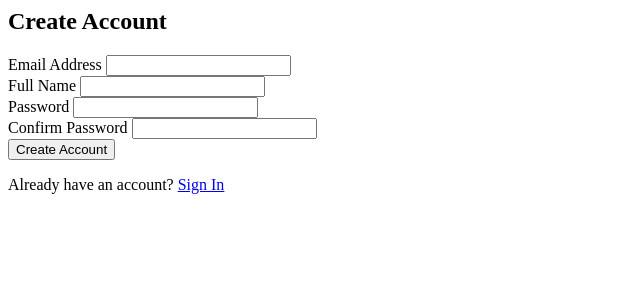
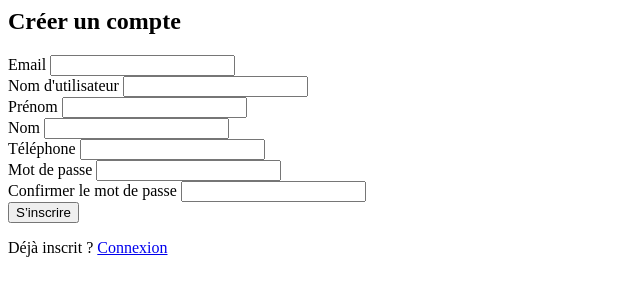
Before and after one commit to Elyes-B/Mini-Projet, a PHP site: page /register.phtml in a window 1280 px wide. Shown: the top 300 px of the page, without its empty margins (0-640 px from the left). Run offline with PHP 8.4, Linux system fonts and the light colour scheme.

Commit message:
signin and register modified

```diff
--- a/home.php
+++ b/home.php
@@ -1,4 +1,10 @@
 <?php
+
+session_start();
+if (!isset($_SESSION['client_id'])) {
+    header('Location: signin.php');
+    exit();
+}
 $products = [
 ['id' => 1, 'name' => 'Huawei MediaPad', 'price' => 225, 'oldPrice' => 300, 'badge' => '-25%', 'category' => 'featured'],
 ['id' => 2, 'name' => 'Sony MDRZX310W', 'price' => 379, 'oldPrice' => null, 'badge' => null, 'category' => 'best-rated'],
--- a/register.phtml
+++ b/register.phtml
@@ -1,39 +1,62 @@
-
 <section class="register-page py-5">
   <div class="container">
     <div class="row justify-content-center">
       <div class="col-md-6">
-                <div class="card">
+        <div class="card shadow-lg border-0 rounded-4">
           <div class="card-body p-5">
-                        <h2 class="card-title text-center mb-4">Create Account</h2>
 
-                        <form method="POST" action="/register">
+            <h2 class="text-center mb-4">Créer un compte</h2>
+
+            <?php if(isset($error)): ?>
+              <div class="alert alert-danger text-center"><?= $error ?></div>
+            <?php endif; ?>
+
+            <form method="POST" action="register.php">
+
               <div class="mb-3">
-                                <label for="email" class="form-label">Email Address</label>
-                                <input type="email" class="form-control" id="email" name="email" required>
+                <label>Email</label>
+                <input type="email" class="form-control" name="email" required>
               </div>
 
               <div class="mb-3">
-                                <label for="fullname" class="form-label">Full Name</label>
-                                <input type="text" class="form-control" id="fullname" name="fullname" required>
+                <label>Nom d'utilisateur</label>
+                <input type="text" class="form-control" name="cl_user_name" required>
+              </div>
+
+              <div class="row">
+                <div class="col mb-3">
+                  <label>Prénom</label>
+                  <input type="text" class="form-control" name="cl_first_name" required>
+                </div>
+                <div class="col mb-3">
+                  <label>Nom</label>
+                  <input type="text" class="form-control" name="cl_last_name" required>
+                </div>
               </div>
 
               <div class="mb-3">
-                                <label for="password" class="form-label">Password</label>
-                                <input type="password" class="form-control" id="password" name="password" required>
+                <label>Téléphone</label>
+                <input type="text" class="form-control" name="cl_phone_number" required>
               </div>
 
               <div class="mb-3">
-                                <label for="confirm_password" class="form-label">Confirm Password</label>
-                                <input type="password" class="form-control" id="confirm_password" name="confirm_password" required>
+                <label>Mot de passe</label>
+                <input type="password" class="form-control" name="pswd" required>
               </div>
 
-                            <button type="submit" class="btn btn-primary btn-lg w-100 mb-3">Create Account</button>
+              <div class="mb-3">
+                <label>Confirmer le mot de passe</label>
+                <input type="password" class="form-control" name="confirm_password" required>
+              </div>
 
-                            <p class="text-center">
-                                Already have an account? <a href="signin.php">Sign In</a>
+              <button type="submit" class="btn btn-primary w-100 btn-lg rounded-3">S’inscrire</button>
+
+              <p class="text-center mt-3">
+                Déjà inscrit ? <a href="signin.php">Connexion</a>
               </p>
+
             </form>
+
           </div>
         </div>
       </div>
```
Also changed, not shown: register.php (+39 -2 lines), signin.php (+21 -0 lines), signin.phtml (+18 -15 lines). Lines whose indentation alone changed are shown as unchanged.
